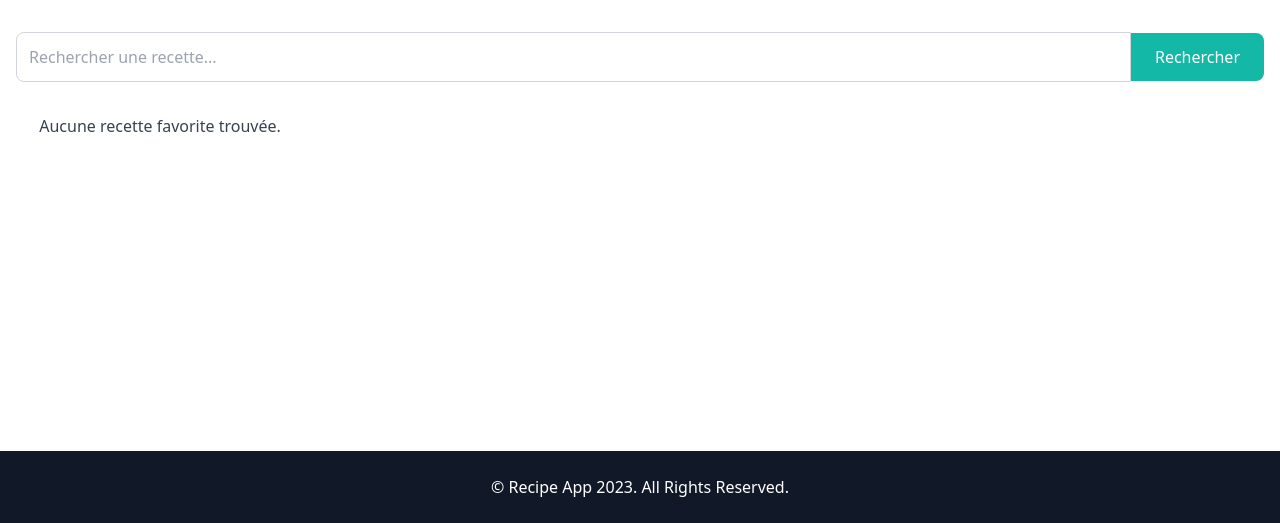
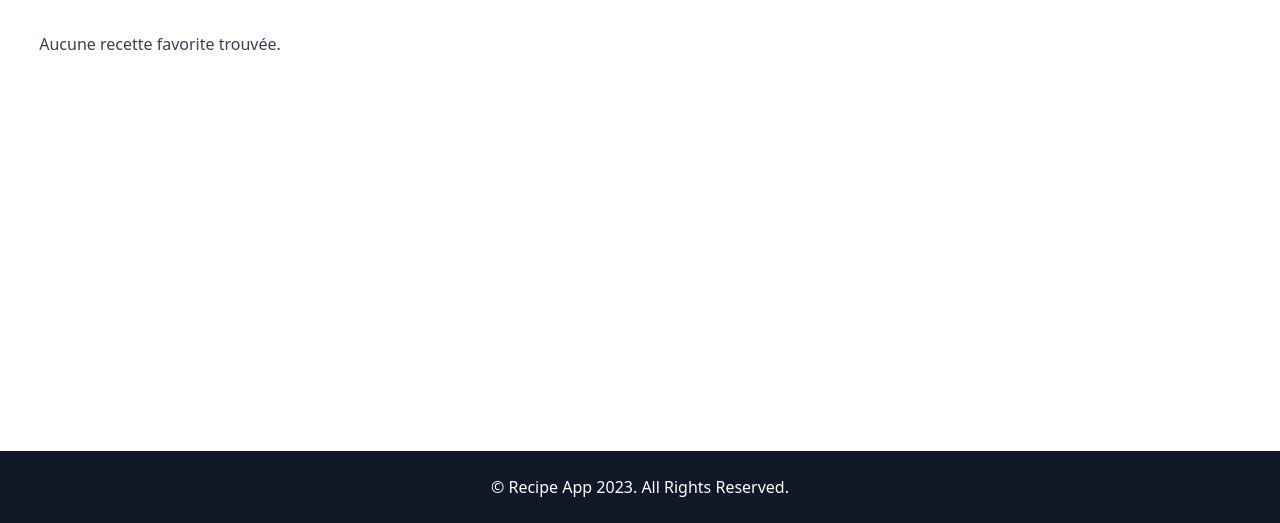
Before and after one commit to Soufiane-coder351/Recipe-App, a Django app: page /recipes/favoris/ in a window 1280 px wide. Shown: the part 277-800 px from the top of the page. Run offline with Django 5.2, Linux system fonts and the light colour scheme; a user stored in the database is signed in; data comes from the database, SQL or seed files in the repository; both versions use the stored data as it was after the commit; some libraries are stand-ins or nearby versions.

Commit message:
solved a fucking bug, in favorites

```diff
--- a/recipeApp/recipes/templates/recipes/favorites.html
+++ b/recipeApp/recipes/templates/recipes/favorites.html
@@ -40,14 +40,14 @@
         </div>
     </header>
     <!-- Search Bar -->
-    <section class="mt-8">
+    <!-- <section class="mt-8">
         <div class="container mx-auto px-4">
             <div class="flex items-center">
                 <input type="text" placeholder="Rechercher une recette..." class="flex-1 border border-gray-300 p-3 rounded-l-lg focus:outline-none">
                 <button class="bg-teal-500 text-white hover:bg-teal-600 px-6 py-3 rounded-r-lg">Rechercher</button>
             </div>
         </div>
-    </section>
+    </section> -->
     <!-- Recipes Section -->
     <section class="py-8 flex-grow">
         <div class="container mx-auto px-4">
@@ -62,7 +62,7 @@
                         <p class="text-gray-600 mt-2">{{ fav.recette.description|truncatewords:10 }}</p>
                     </div>
                     <div class="p-4 bg-gray-50">
-                        <a href="{% url 'recette_info' recette.title %}" class="bg-teal-500 text-white hover:bg-teal-600 px-4 py-2 block text-center rounded-lg">Découvrez la recette</a>
+                        <a href="{% url 'recette_info' fav.recette.title %}" class="bg-teal-500 text-white hover:bg-teal-600 px-4 py-2 block text-center rounded-lg">Découvrez la recette</a>
                     </div>
                 </div>
                 {% empty %}
```
Also changed, not shown: recipeApp/db.sqlite3.
